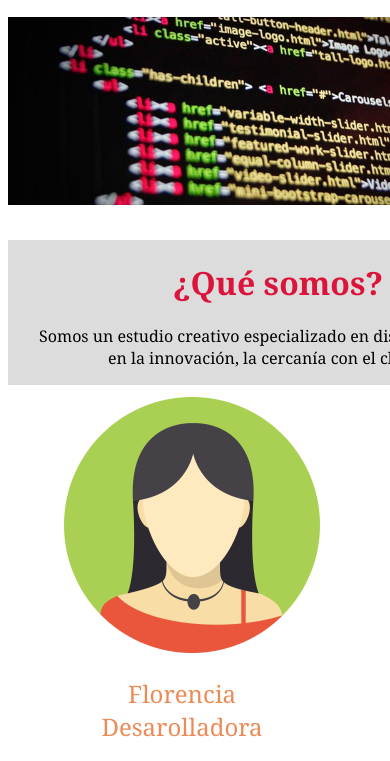
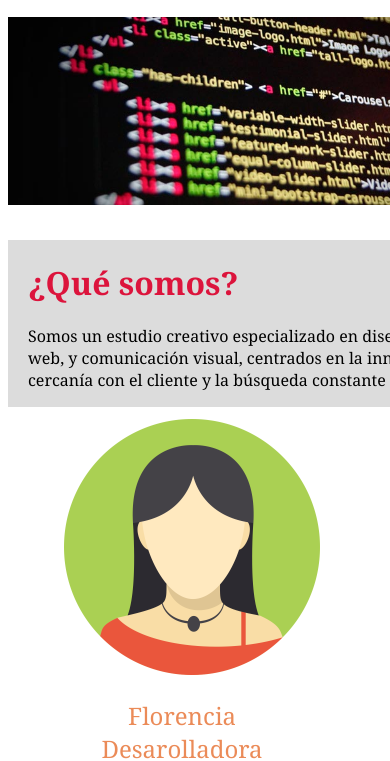
Before and after one commit to fmontalenti/clase-20-1, a plain HTML site: page index.html in a window 390 px wide. Shown: the part 85-846 px from the top of the page. Drawn offline with Linux system fonts and the light colour scheme.

Commit message:
querymedia responsive

```diff
--- a/estilo.css
+++ b/estilo.css
@@ -161,10 +161,18 @@ nav {
       width: 500px;
       height: auto;
     }
+    .quesomos {
+      width: 500px;
+      height: auto;
+    }
 
     .texto {
-      width: 500px;
+      width: 600px;
       height: auto;
+      text-align: left;
+    }
+    .loguitos {
+      display: none;
     }
     .user {
       display: flex;
--- a/index.html
+++ b/index.html
@@ -27,7 +27,7 @@
       <div class="logoDos"><img src="./logo2.png" alt="" /></div>
       <div class="texto">
         <h1>¿Qué somos?</h1>
-        <p>
+        <p class="quesomos">
           Somos un estudio creativo especializado en diseño y desarrollo web, y
           comunicación visual, centrados en la innovación, la cercanía con el
           cliente y la búsqueda constante de nuevas ideas.
```
